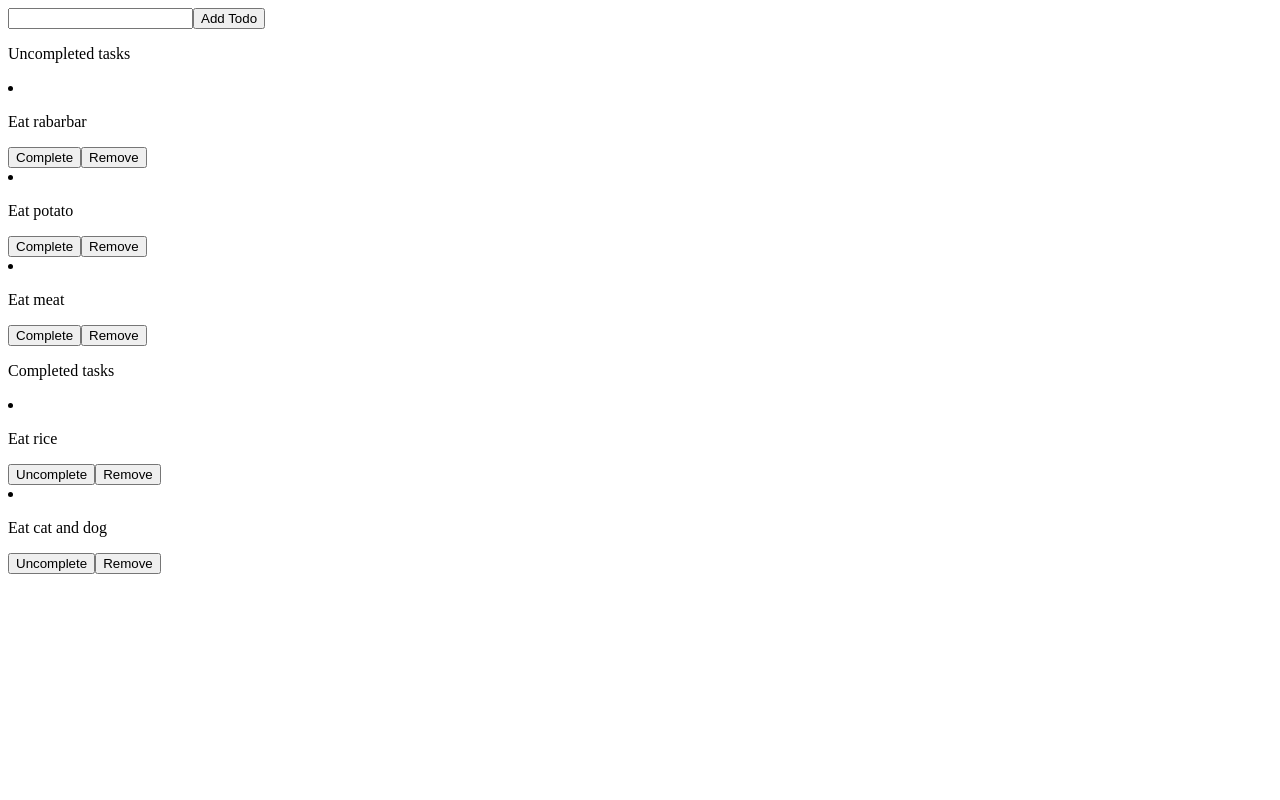
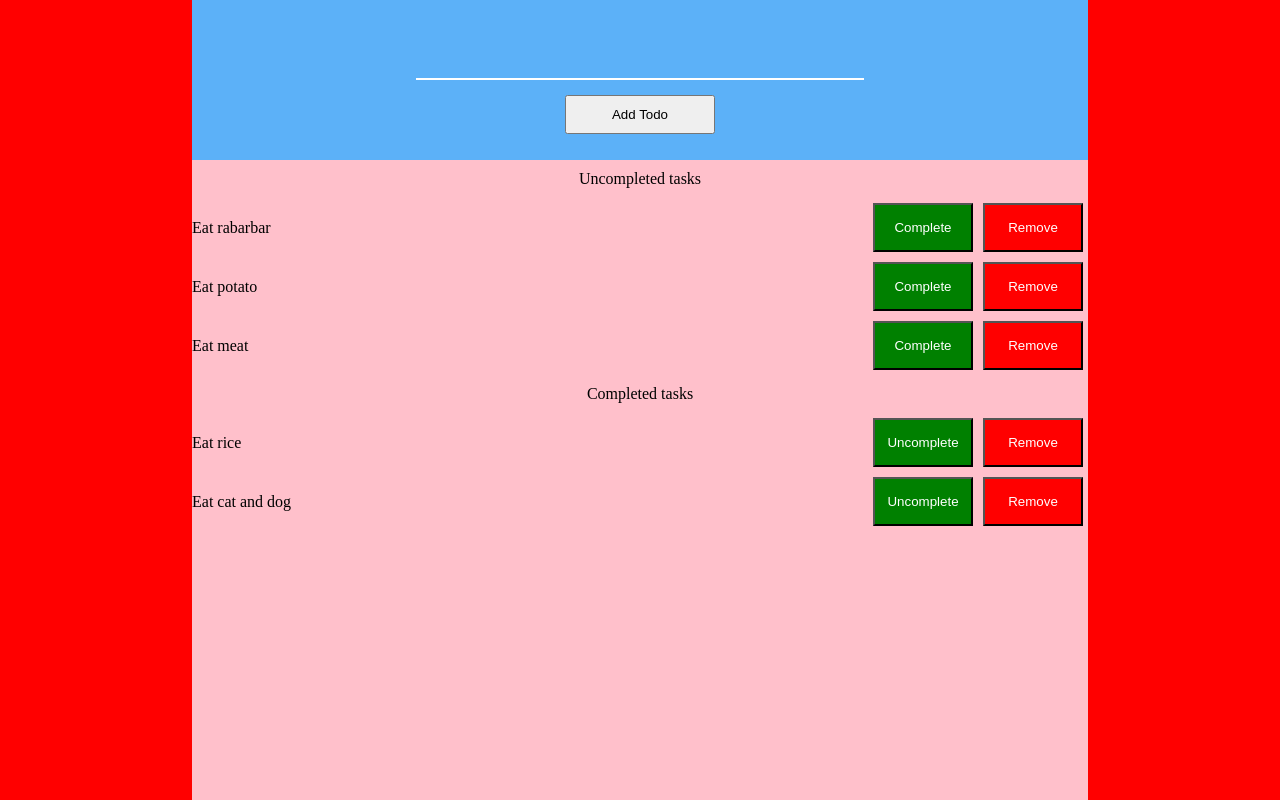
Before and after one commit to hydraChaosu/ToDoList, a Gatsby site: page / in a window 1280 px wide. Built offline with nearby package versions, Linux system fonts and the light colour scheme; Gatsby itself is replaced by a stand-in of ours.

Commit message:
Add styled components structure

```diff
--- /dev/null
+++ b/jest-preprocess.js
@@ -0,0 +1,5 @@
+const babelOptions = {
+  presets: ["babel-preset-gatsby"],
+}
+
+module.exports = require("babel-jest").createTransformer(babelOptions)
--- /dev/null
+++ b/loadershim.js
@@ -0,0 +1,3 @@
+global.___loader = {
+  enqueue: jest.fn(),
+}
--- a/src/components/TodoAdd.js
+++ b/src/components/TodoAdd.js
@@ -1,15 +1,36 @@
 import React, { useState } from "react"
 import styled from "styled-components"
 
-const TodoAdd = ({ addTodo }) => {
+const Button = styled.button`
+  padding: 10px 10px;
+  min-width: 150px;
+  margin: 5px auto;
+  transition: 0.3s all;
+  :hover {
+    box-shadow: 0 0 10px yellow;
+  }
+`
+const Input = styled.input`
+  width: 50%;
+  margin: 20px 0px 10px 0;
+  font-size: 32px;
+  color: white;
+  background: transparent;
+  border: none;
+  border-bottom: white solid 2px;
+`
+const Error = styled.p`
+  text-align: center;
+  padding: 10px 0;
+`
+
+const TodoAdd = ({ addTodo, className }) => {
   const [text, setText] = useState("")
   const [showEmptyError, setEmptyError] = useState(false)
 
   const handleChange = e => {
     setText(e.target.value)
-    if (text.length) {
-      setEmptyError(false)
-    }
+    setEmptyError(false)
   }
   const handleSubmit = e => {
     e.preventDefault()
@@ -22,10 +43,10 @@ const TodoAdd = ({ addTodo }) => {
   }
 
   return (
-    <form onSubmit={handleSubmit}>
-      <input type="text" value={text} onChange={handleChange} />
-      <button>Add Todo</button>
-      {showEmptyError && <p>You need write something </p>}
+    <form onSubmit={handleSubmit} className={className}>
+      <Input type="text" value={text} onChange={handleChange} />
+      <Button>Add Todo</Button>
+      {showEmptyError && <Error>You need write something </Error>}
     </form>
   )
 }
--- a/src/components/TodoItem.js
+++ b/src/components/TodoItem.js
@@ -1,15 +1,54 @@
 import React from "react"
-import styled from "styled-components"
+import styled, { css } from "styled-components"
+
+const Button = styled.button`
+  padding: 15px 10px;
+  min-width: 100px;
+  margin: 5px;
+  transition: 0.3s all;
+  :hover {
+    box-shadow: 0 0 10px yellow;
+  }
+  ${props =>
+    props.com &&
+    css`
+      background: green;
+      color: white;
+    `}
+  ${props =>
+    props.rem &&
+    css`
+      background: red;
+      color: white;
+    `}
+`
+const List = styled.li`
+  display: flex;
+  align-items: center;
+  justify-content: flex-start;
+  padding: 0 5px;
+  text-decoration: none;
+  list-style: none;
+  @media (min-width: 768px) {
+    padding: 0;
+  }
+`
+
+const Content = styled.p`
+  flex-grow: 1;
+`
 
 const TodoItem = ({ content, completed, complete, remove, id }) => {
   return (
-    <li>
-      <p>{content}</p>
-      <button onClick={() => complete(id)}>
+    <List>
+      <Content>{content}</Content>
+      <Button com onClick={() => complete(id)}>
         {completed ? "Uncomplete" : "Complete"}
-      </button>
-      <button onClick={() => remove(id)}>Remove</button>
-    </li>
+      </Button>
+      <Button rem onClick={() => remove(id)}>
+        Remove
+      </Button>
+    </List>
   )
 }
 
--- a/src/components/TodoLists.js
+++ b/src/components/TodoLists.js
@@ -1,6 +1,19 @@
 import React from "react"
 import TodoItem from "./TodoItem"
 import styled from "styled-components"
+
+const Lists = styled.div`
+  flex-grow: 1;
+  background: pink;
+  @media (min-width: 768px) {
+    width: 70%;
+  }
+`
+
+const ListName = styled.p`
+  margin: 10px 0;
+  text-align: center;
+`
 
 const TodoLists = ({ todos, complete, remove }) => {
   const unComplTodos = todos
@@ -33,24 +46,24 @@ const TodoLists = ({ todos, complete, remove }) => {
     })
 
   return (
-    <>
-      <p>
+    <Lists>
+      <ListName>
         {unComplTodos.length > 1
           ? "Uncompleted tasks"
           : unComplTodos.length === 0
           ? false
           : "Uncompleted task"}
-      </p>
+      </ListName>
       {unComplTodos}
-      <p>
+      <ListName>
         {ComplTodos.length > 1
           ? "Completed tasks"
           : ComplTodos.length === 0
           ? false
           : "Completed task"}
-      </p>
+      </ListName>
       {ComplTodos}
-    </>
+    </Lists>
   )
 }
 
--- a/src/pages/index.js
+++ b/src/pages/index.js
@@ -4,6 +4,42 @@ import PropTypes from "prop-types"
 // import TodoItem from "../components/TodoItem"
 import ToDoLists from "../components/TodoLists"
 import TodoAdd from "../components/TodoAdd"
+
+const GlobalStyle = createGlobalStyle`
+* {
+margin: 0px;
+padding: 0px;
+box-sizing: border-box;
+}
+// body {
+  // min-height: 100vh;
+  // background: blue;
+// }
+`
+
+const Wrapper = styled.div`
+  display: flex;
+  flex-direction: column;
+  justify-content: center;
+  align-items: center;
+  background: red;
+  min-height: 100vh;
+`
+
+const StyledTodoAdd = styled(TodoAdd)`
+  display: flex;
+  flex-direction: column;
+  justify-content: center;
+  align-items: center;
+  height: 20vh;
+  padding-bottom: 10px;
+  background: #5cb1f8;
+  font-family: "Roboto", serif;
+  @media (min-width: 768px) {
+    width: 70%;
+    padding: 0;
+  }
+`
 
 class ToDo extends React.Component {
   state = {
@@ -44,7 +80,6 @@ class ToDo extends React.Component {
   }
 
   handleComplete = id => {
-    console.log(id, "handlecompl")
     const list = [...this.state.list].map(item => {
       if (item.id === id) {
         item.completed = !item.completed
@@ -73,12 +108,15 @@ class ToDo extends React.Component {
   render() {
     return (
       <>
-        <TodoAdd addTodo={this.handleAdd} />
-        <ToDoLists
-          todos={this.state.list}
-          complete={this.handleComplete}
-          remove={this.handleRemove}
-        />
+        <GlobalStyle />
+        <Wrapper>
+          <StyledTodoAdd addTodo={this.handleAdd} />
+          <ToDoLists
+            todos={this.state.list}
+            complete={this.handleComplete}
+            remove={this.handleRemove}
+          />
+        </Wrapper>
       </>
     )
   }
```
Also changed, not shown: __mocks__/file-mock.js (added, +1 -0 lines), __mocks__/gatsby.js (added, +26 -0 lines), __tests__/App.spec.js (added, +31 -0 lines), __tests__/addTodo.spec.js (added, +13 -0 lines), jest.config.js (added, +16 -0 lines), package.json (+9 -2 lines), 4 other files.
